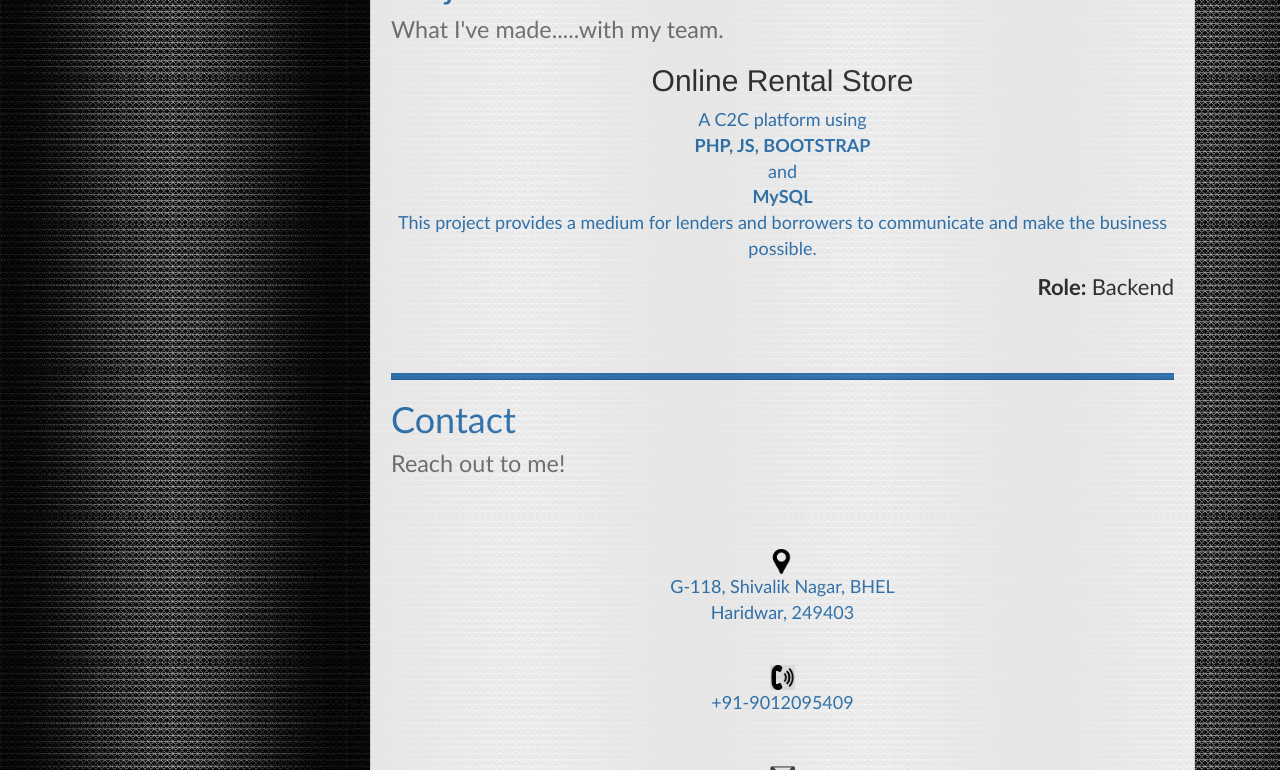
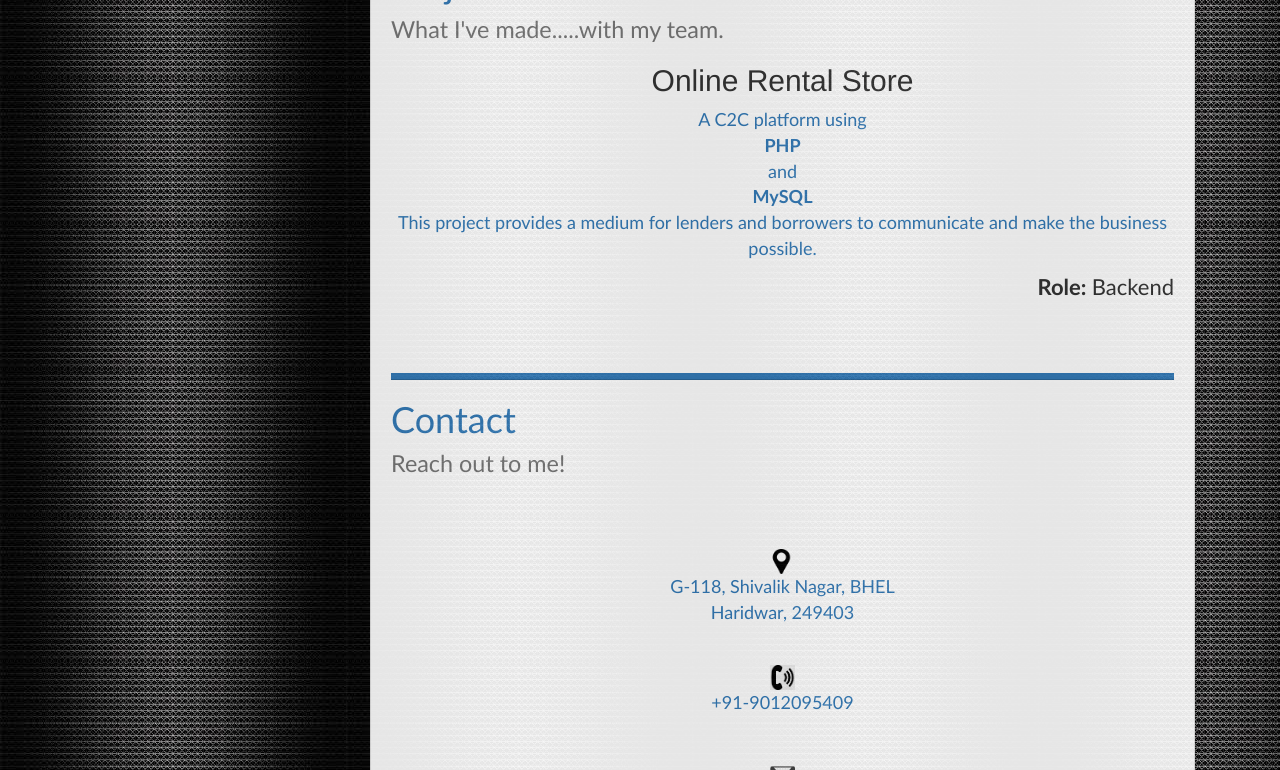
Before and after one commit to amangoel1/amangoel1.github.io, a plain HTML site: page index.html in a window 1280 px wide. Shown: the part 1820-2590 px from the top of the page. Drawn offline with nearby package versions, Linux system fonts and the light colour scheme.

Commit message:
Update index.html

```diff
--- a/index.html
+++ b/index.html
@@ -195,7 +195,7 @@
                         </div>
                         <h1 class="text-primary" style="font-family: 'Calibri'"><a name="projects"></a>Projects<br><small>What I've made.....with my team.</small></h1>
                         <h2 align="middle">Online Rental Store<br></h2>
-                        <p class="text-primary" style="font-family: 'Calibri'; font-size: 18px" align="middle">A C2C platform using<br><b>PHP, JS, BOOTSTRAP</b><br>and<br>
+                        <p class="text-primary" style="font-family: 'Calibri'; font-size: 18px" align="middle">A C2C platform using<br><b>PHP</b><br>and<br>
                             <b>MySQL</b><br>This project provides a medium for lenders and borrowers to communicate and make the business possible.<br></p>
                         <p class="text-dark" style="font-family: 'Calibri'; font-size: 22px" align="right"><b>Role: </b>Backend</p>
                             <br><br><br>
```
